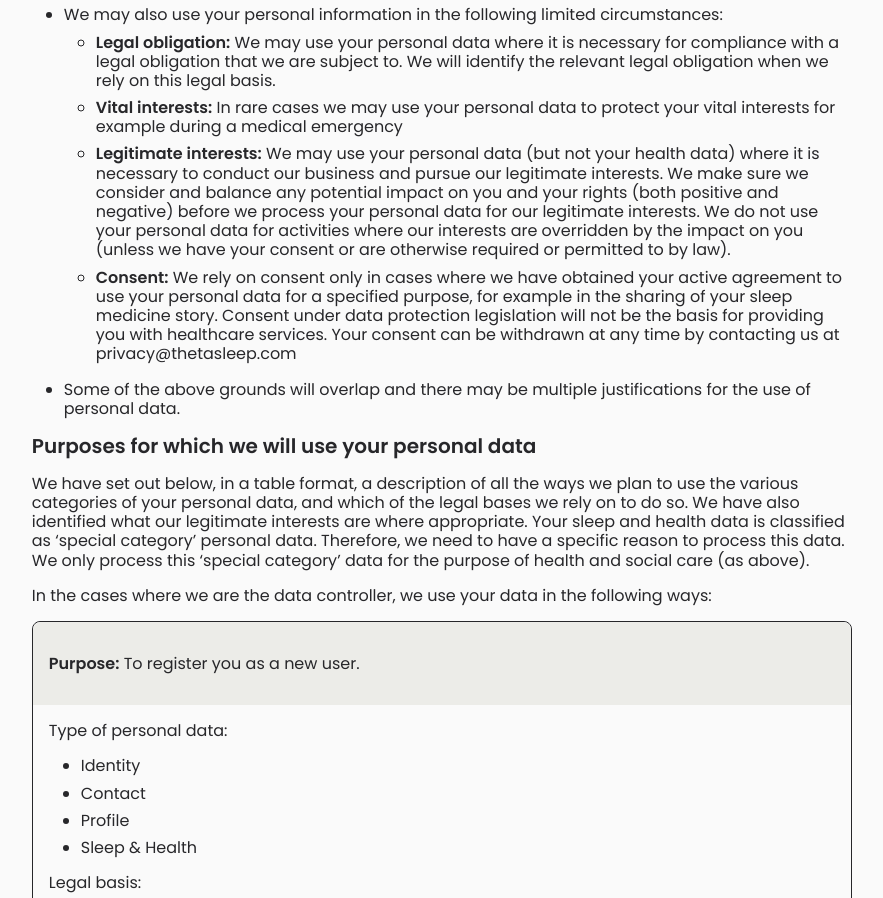
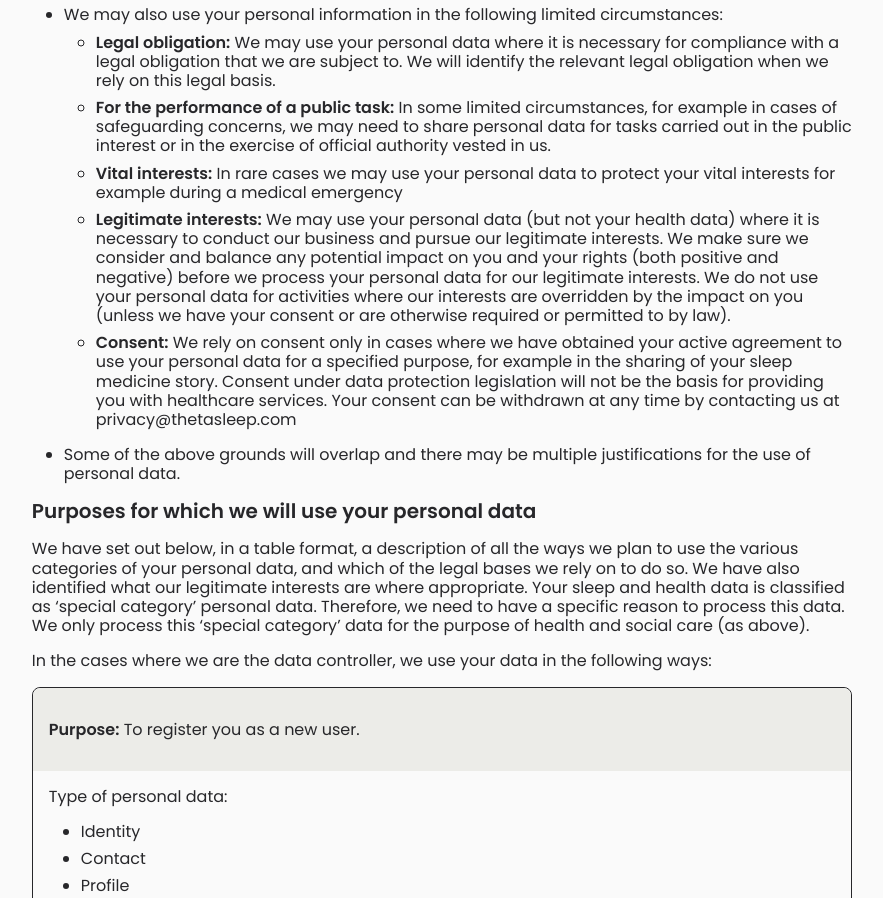
Before and after one commit to thetasleep/thetasleep.github.io, a plain HTML site: page privacy.html in a window 1280 px wide. Shown: the part 2524-3422 px from the top of the page, without its empty margins (173-1056 px from the left). Drawn offline with Linux system fonts and the light colour scheme.

Commit message:
add "For the performance of a public task" to privacy

```diff
--- a/privacy.html
+++ b/privacy.html
@@ -255,6 +255,13 @@
               necessary for compliance with a legal obligation that we are
               subject to. We will identify the relevant legal obligation when we
               rely on this legal basis.
+            </li>
+            <li>
+              <b>For the performance of a public task:</b> In some limited
+              circumstances, for example in cases of safeguarding concerns, we
+              may need to share personal data for tasks carried out in the
+              public interest or in the exercise of official authority vested in
+              us.
             </li>
             <li>
               <b>Vital interests:</b> In rare cases we may use your personal
```
